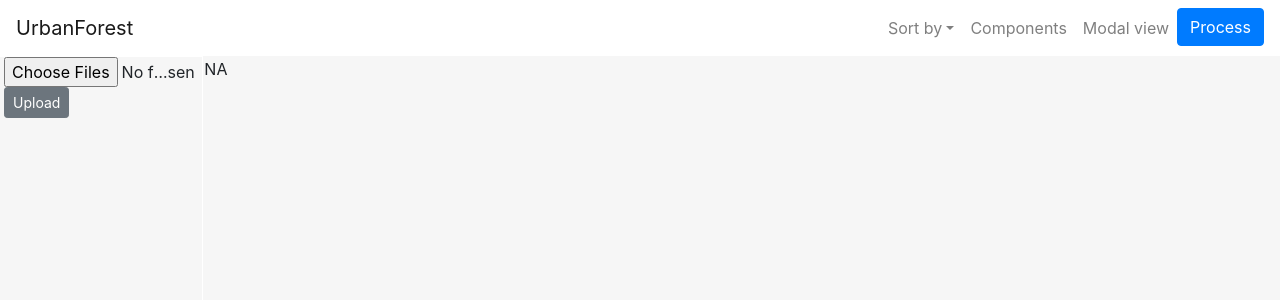
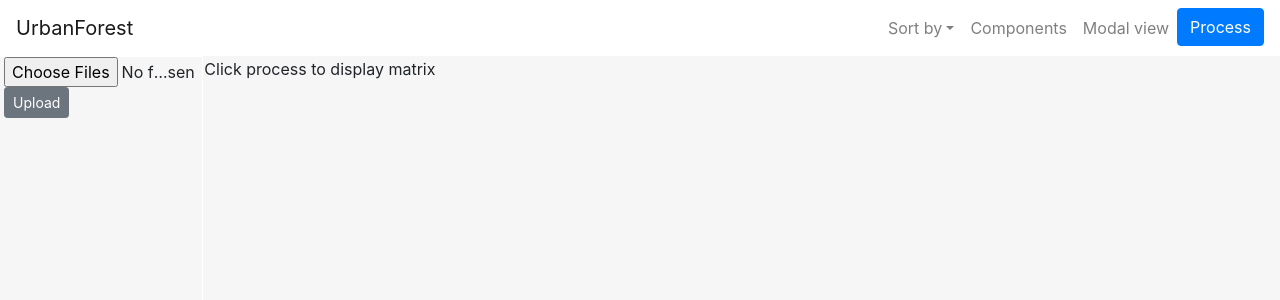
Before and after one commit to kaustavbhattacharjee/opendatavis, a React (Create React App) app: page / in a window 1280 px wide. Shown: the top 300 px of the page. Built offline with nearby package versions, Linux system fonts and the light colour scheme.

Commit message:
NA removed

```diff
--- a/src/App.js
+++ b/src/App.js
@@ -327,7 +327,7 @@ render() {
           <div style={{width:"100%",height:"700px"}}>
           <div>
               {
-                  (Object.keys(this.state.matrixdata).length>0)?<HeatMap key={'key1'} gdatasets={[]} display='main' clickhandler={this.attribute_click_handler} datasets={this.state.matrixdata} commonA={this.state.unionmade} />:"NA"
+                  (Object.keys(this.state.matrixdata).length>0)?<HeatMap key={'key1'} gdatasets={[]} display='main' clickhandler={this.attribute_click_handler} datasets={this.state.matrixdata} commonA={this.state.unionmade} />:"Click process to display matrix"
               }
               {
                 this.state.groups.map( (d,i)=> {
```
